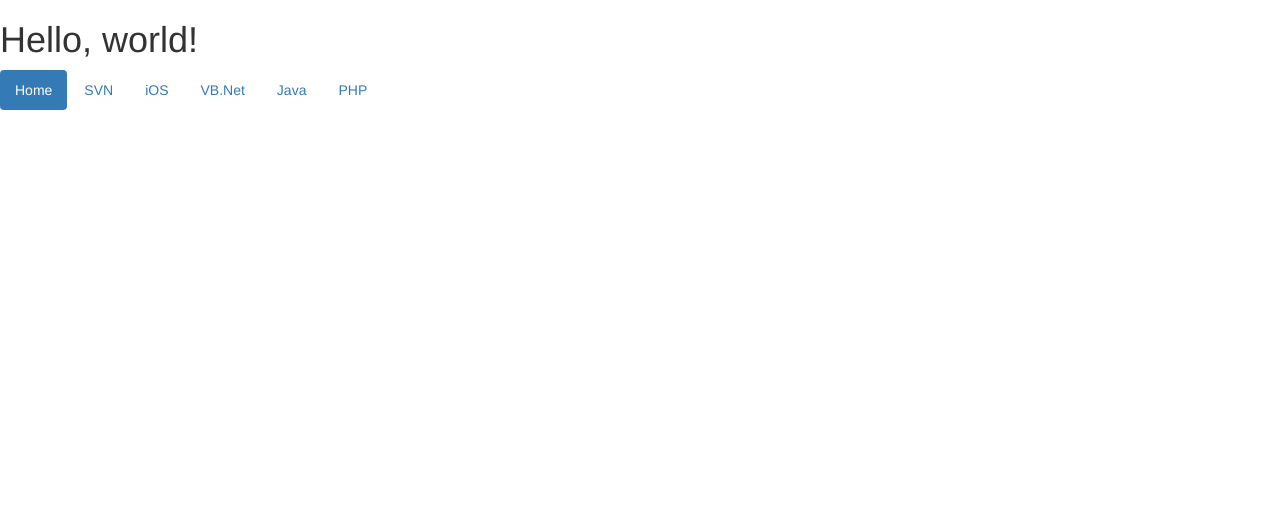
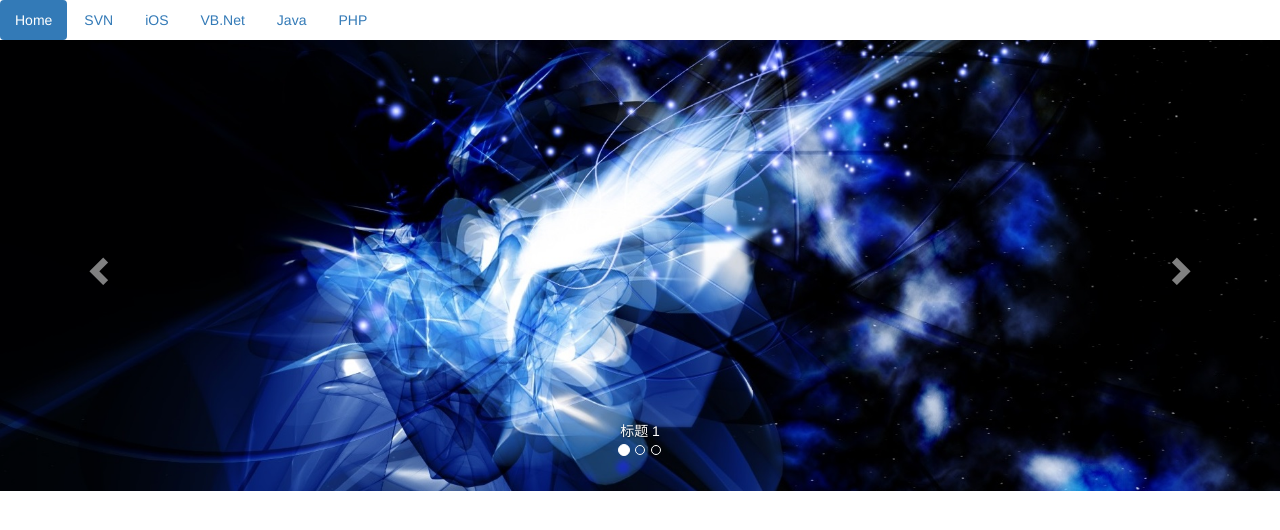
Before and after one commit to xuxic/hong, a Django app: page /main/ in a window 1280 px wide. Shown: the top 530 px of the page. Run offline with Django 3.2, Linux system fonts and the light colour scheme; some libraries are stand-ins or nearby versions.

Commit message:
add Carousel

```diff
--- /dev/null
+++ b/django/yangban/main/static/main/script.js
@@ -0,0 +1,6 @@
+$(document).ready(function(){
+  $("li").click(function(){
+    $("li").removeClass("active");
+    $(this).addClass("active");
+  });
+});
--- a/django/yangban/main/templates/main/index.html
+++ b/django/yangban/main/templates/main/index.html
@@ -1,14 +1,21 @@
 <!DOCTYPE html>
 <html>
 <head>
-   <title>在线尝试 Bootstrap 实例</title>
+   <title>Demo</title>
+   <meta name="viewport" content="width=device-width, initial-scale=1.0, maximum-scale=1.0, user-scalable=no">
    <link href="http://libs.baidu.com/bootstrap/3.0.3/css/bootstrap.min.css" rel="stylesheet">
+
+	{% load staticfiles %}
+	<link rel="stylesheet" type="text/css" href="{% static 'main/style.css' %}" />
+
    <script src="http://libs.baidu.com/jquery/2.0.0/jquery.min.js"></script>
    <script src="http://libs.baidu.com/bootstrap/3.0.3/js/bootstrap.min.js"></script>
+
+   <script src="{% static 'main/script.js' %}"></script>
+
 </head>
 <body>
 
-	<h1>Hello, world!</h1>
 	<ul class="nav nav-pills">
 	   <li class="active"><a href="#">Home</a></li>
 	   <li><a href="#">SVN</a></li>
@@ -18,14 +25,36 @@
 	   <li><a href="#">PHP</a></li>
 	</ul>
 
-<script>
-$(document).ready(function(){
-  $("li").click(function(){
-    $("li").removeClass("active");
-    $(this).addClass("active");
-  });
-});
-</script>
+	<div id="myCarousel" class="carousel slide" data-ride="carousel">
+	   <!-- 轮播（Carousel）指标 -->
+	   <ol class="carousel-indicators">
+	      <li data-target="#myCarousel" data-slide-to="0" class="active"></li>
+	      <li data-target="#myCarousel" data-slide-to="1"></li>
+	      <li data-target="#myCarousel" data-slide-to="2"></li>
+	   </ol>
+	   <!-- 轮播（Carousel）项目 -->
+	   <div class="carousel-inner" role="listbox">
+	      <div class="item active">
+	         <img src="{% static 'main/blue.jpg' %}" alt="First slide">
+	         <div class="carousel-caption">标题 1</div>
+	      </div>
+	      <div class="item">
+	         <img src="{% static 'main/blue.jpg' %}" alt="Second slide">
+	      </div>
+	      <div class="item">
+	         <img src="{% static 'main/blue.jpg' %}" alt="Third slide">
+	      </div>
+	   </div>
+	   <!-- 轮播（Carousel）导航 -->
+	   <a class="carousel-control left" href="#myCarousel" role="button" data-slide="prev">
+		    <span class="glyphicon glyphicon-chevron-left" aria-hidden="true"></span>
+		    <span class="sr-only">Previous</span>
+	   </a>
+	   <a class="carousel-control right" href="#myCarousel" role="button" data-slide="next">
+			<span class="glyphicon glyphicon-chevron-right" aria-hidden="true"></span>
+			<span class="sr-only">Next</span>
+	   </a>
+	</div>
 
 </body>
 </html>
```
Also changed, not shown: django/yangban/main/static/main/blue.jpg (added), django/yangban/main/static/main/style.css (added).
